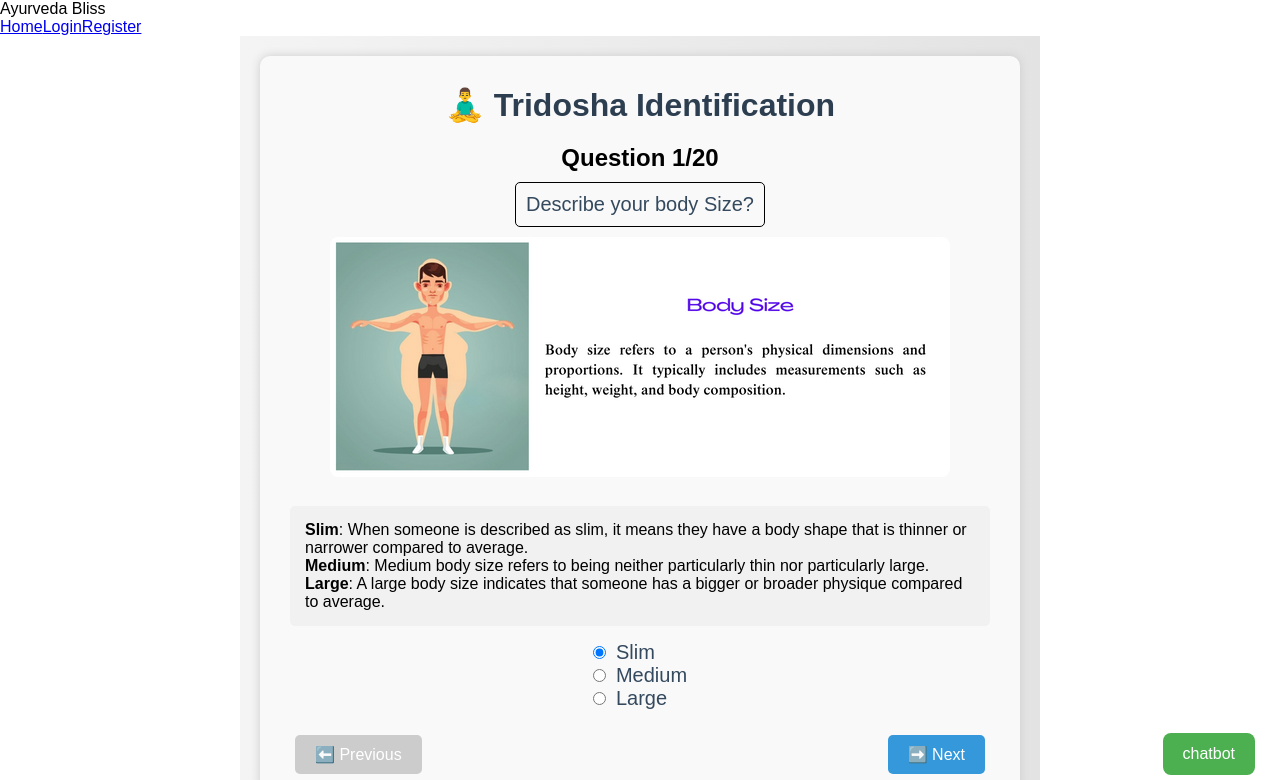
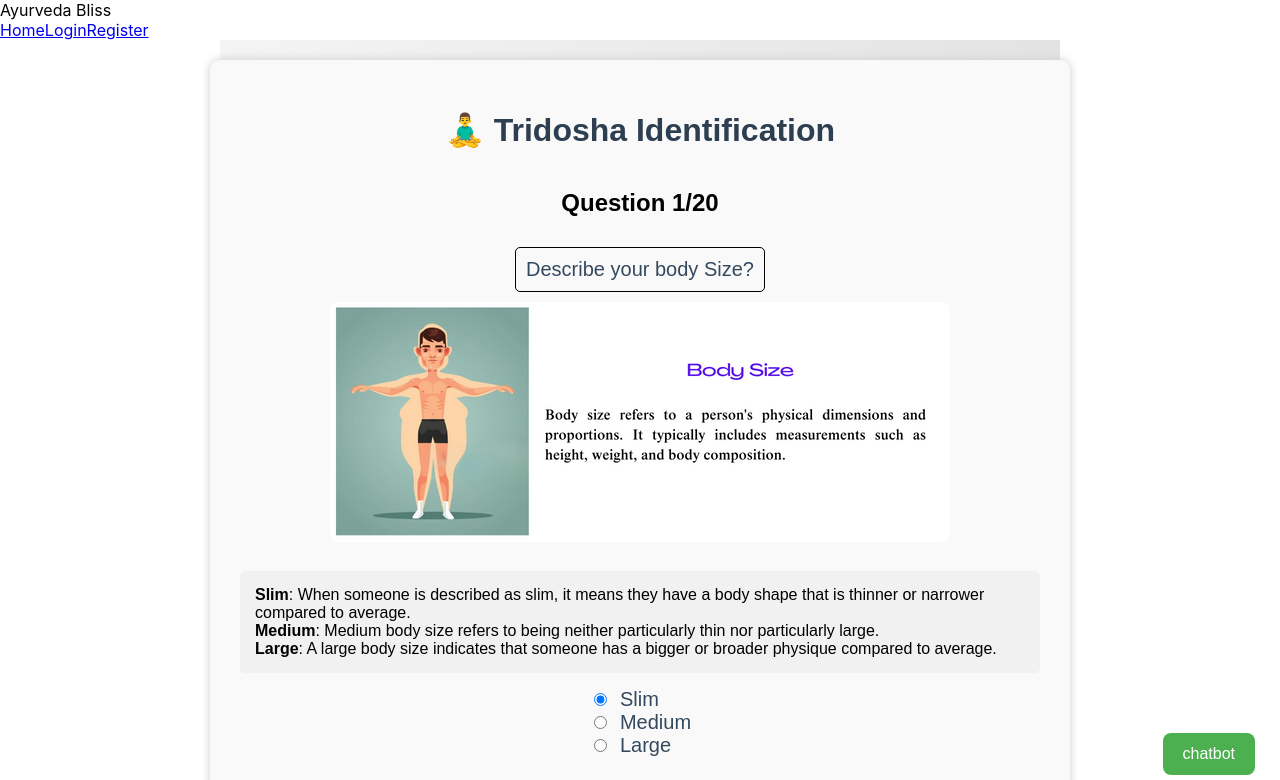
Before and after one commit to Prathamesh28jadhav/Ayurveda, a React (Create React App) app in the folder frontend/ayurveda Main/ayurveda Main/frontend/: page /questions in a window 1280 px wide. Shown: the top 780 px of the page. Built offline with nearby package versions, Linux system fonts and the light colour scheme.

Commit message:
css issue solve

```diff
--- a/frontend/ayurveda Main/ayurveda Main/frontend/src/pages/Questions.jsx
+++ b/frontend/ayurveda Main/ayurveda Main/frontend/src/pages/Questions.jsx
@@ -1,6 +1,6 @@
 import React, { useState } from "react";
 import axios from "axios";
-import "./Questions.css";
+import styles from "./Questions.module.css";
 
 
 const API_URL = "http://127.0.0.1:5000/predict";
@@ -390,21 +390,25 @@ const App = () => {
             setFeatures(updatedFeatures);
         }
 
+        const handleBackToHome = () => {
+            window.location.href = "/home";  // Link to home page
+        };
+
 
         return (
-            <div className="question-box">
+            <div className={styles["question-box"]}>
                 <h2>Question {currentQuestion + 1}/{totalQuestions}</h2>
-                <label className="label-question">{current.question}</label>
+                <label className={styles["label-question"]}>{current.question}</label>
 
                 {/* ✅ Display Image if available */}
                 {current.assets?.images && (
-                    <div className="image-container">
+                    <div className={styles["image-container"]}>
                         {current.assets.images.map((img, idx) => (
                             <img
                                 key={idx}
                                 src={img}
                                 alt={`Question ${currentQuestion}`}
-                                className="question-image"
+                                className={styles["question-image"]}
                             />
                         ))}
                     </div>
@@ -412,7 +416,7 @@ const App = () => {
 
                 {/* ✅ Display Description if available */}
                 {current.assets?.description && (
-                    <div className="description-panel">
+                    <div className={styles["description-panel"]}>
                         {current.assets.description.map((desc, idx) => (
                             <div key={idx}>
                                 <strong>{desc[0]}</strong>: {desc[1]}
@@ -422,7 +426,7 @@ const App = () => {
                 )}
 
                 {/* ✅ Display Options */}
-                <div className="options-container">
+                <div className={styles["options-container"]}>
                     {Object.keys(current.options).map((key) => (
                         <div key={key}>
                             <input
@@ -441,30 +445,30 @@ const App = () => {
     };
 
     return (
-        <div className="container">
-            <div className="card">
-                <h1 className="title">🧘‍♂️ Tridosha Identification</h1>
+        <div className={styles["container"]}>
+            <div className={styles["card"]}>
+                <h1 className={styles["title"]}>🧘‍♂️ Tridosha Identification</h1>
 
                 {renderQuestionPanel()}
 
-                <div className="btn-container">
-                    <button onClick={handlePrevious} disabled={currentQuestion === 0}>
+                <div className={styles["btn-container"]}>
+                    <button onClick={handlePrevious} disabled={currentQuestion === 0} className={styles["button"]}>
                         ⬅️ Previous
                     </button>
                     {currentQuestion < totalQuestions - 1 ? (
-                        <button onClick={handleNext}>➡️ Next</button>
+                        <button onClick={handleNext} className={styles["button"]}>➡️ Next</button>
                     ) : (
-                        <button onClick={handleSubmit}>🔮 Predict</button>
+                        <button onClick={handleSubmit} className={styles["button"]}>🔮 Predict</button>
                     )}
                 </div>
 
-                <button className="start-again" onClick={handleStartAgain}>
+                <button className={styles["start-again"]} onClick={handleStartAgain}>
                     🔄 Start Again
                 </button>
 
                 {/* ✅ Display Prediction Results */}
                 {result && (
-                    <div className="result">
+                    <div className={styles["result"]}>
                         <h2>🌿 Dosha: {result.dosha}</h2>
                         <p>🍏 Diet to Consume: {result.suggestions?.consume || "N/A"}</p>
                         <p>🚫 Diet to Avoid: {result.suggestions?.avoid || "N/A"}</p>
@@ -472,10 +476,11 @@ const App = () => {
                     </div>
                 )}
 
-                {error && <div className="error">{error}</div>}
+                {error && <div className={styles["error"]}>{error}</div>}
             </div>
+
             {/* ✅ Redirect Button at Bottom-Right */}
-            <button className="redirect-button" onClick={handleRedirect}>
+            <button className={styles["redirect-button"]} onClick={handleRedirect}>
                 chatbot
             </button>
         </div>
@@ -486,5 +491,4 @@ const App = () => {
 
 
 
-
 export default App;
--- a/frontend/ayurveda Main/ayurveda Main/frontend/src/pages/Questions.css
+++ b/frontend/ayurveda Main/ayurveda Main/frontend/src/pages/Questions.module.css
@@ -1,11 +1,3 @@
-/* General Styling */
-* {
-    box-sizing: border-box;
-    margin: 0;
-    padding: 0;
-    font-family: Arial, sans-serif;
-}
-
 .container {
     display: flex;
     flex-direction: column;
```
